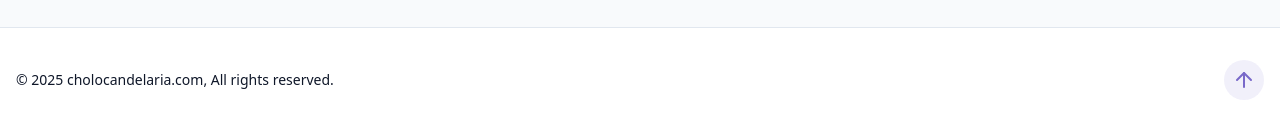
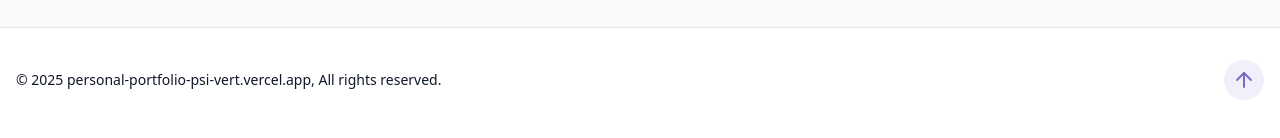
Before and after one commit to ochlzo/personal-portfolio, a React (Vite) app: page / in a window 1280 px wide. Shown: the part 4359-4497 px from the top of the page. Built offline with nearby package versions, Linux system fonts and the light colour scheme.

Commit message:
edited footer

```diff
--- a/src/components/FooterSection.jsx
+++ b/src/components/FooterSection.jsx
@@ -9,7 +9,7 @@ export const Footer = () => {
   return (
     <footer className="py-12 px-4 bg-card relative border-t border-border mt-12 pt-8 flex flex-wrap justify-between items-center">
       <p className="text-sm text-muted-foreground">
-        &copy; {new Date().getFullYear()} cholocandelaria.com, All rights
+        &copy; {new Date().getFullYear()} personal-portfolio-psi-vert.vercel.app, All rights
         reserved.
       </p>
 
```
